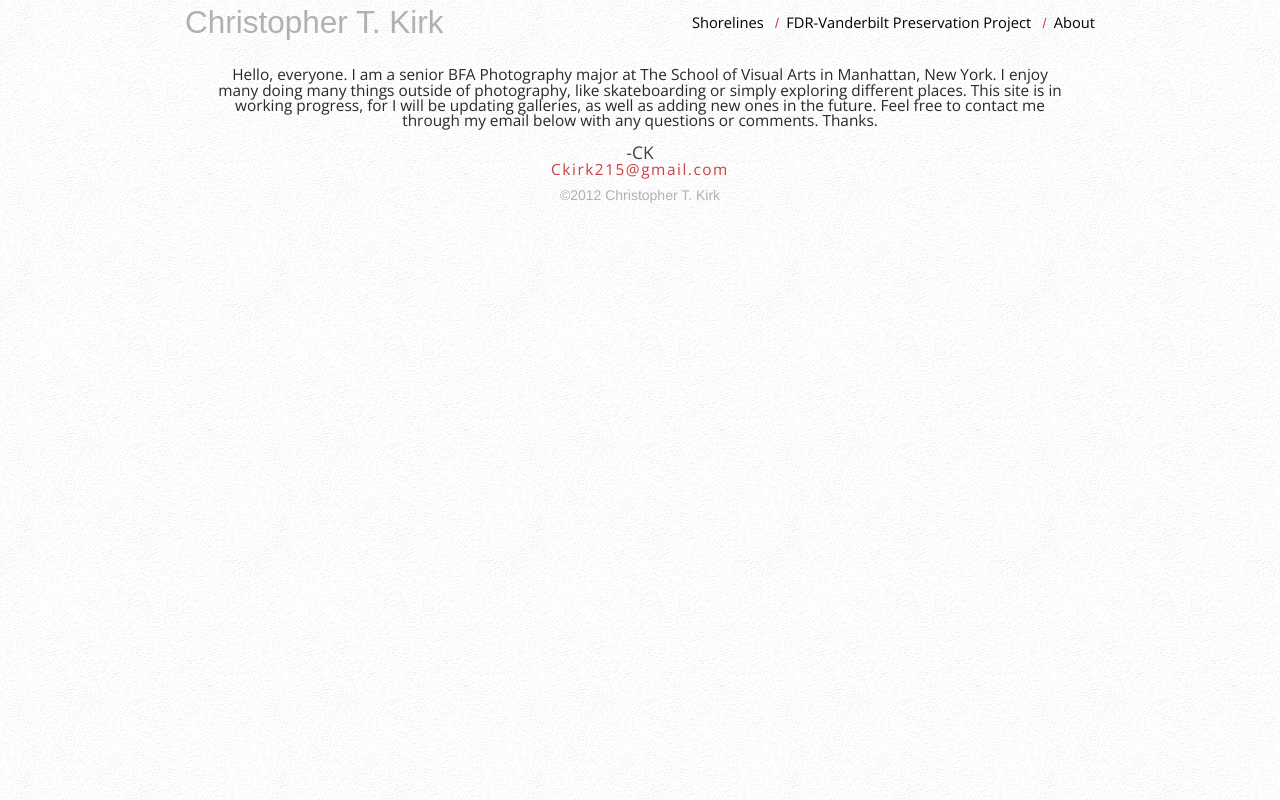
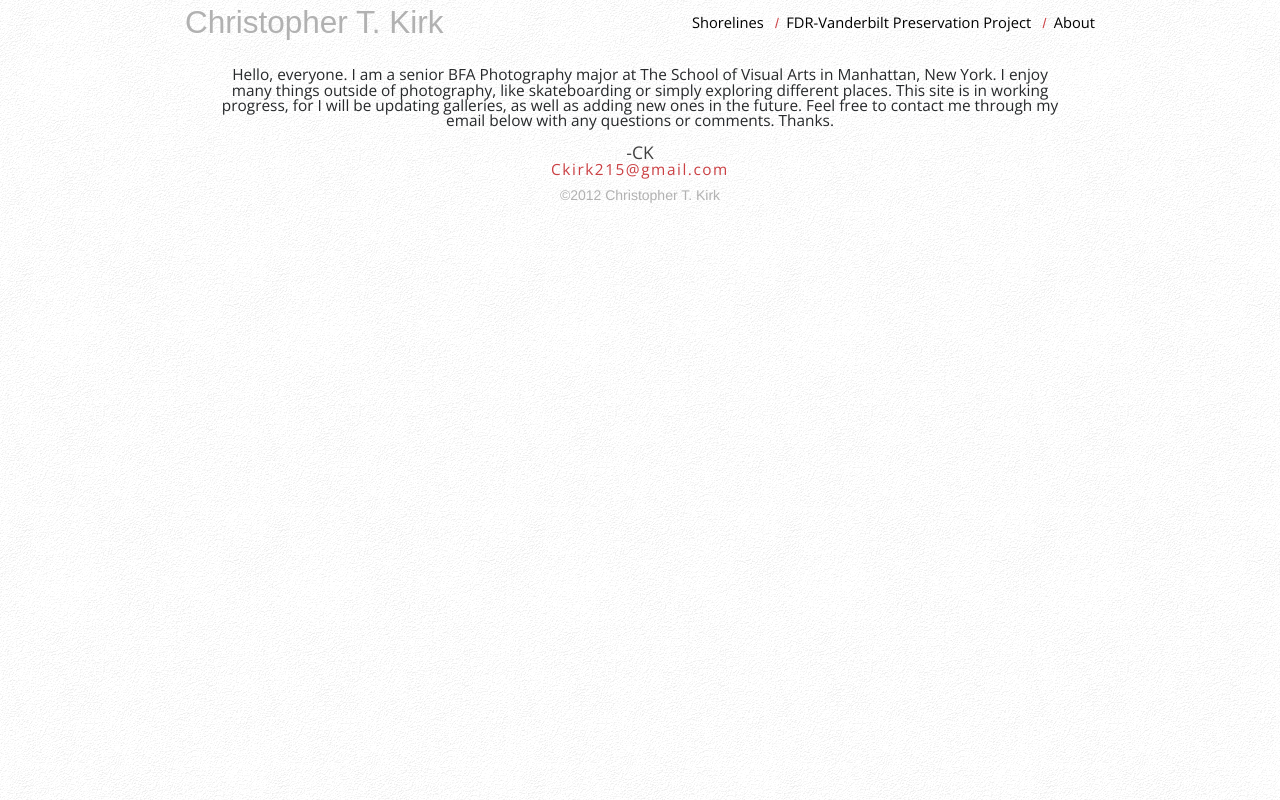
Before and after one commit to ckirk215/Gallery, a plain HTML site: page bio.html in a window 1280 px wide. Drawn offline with nearby package versions, Linux system fonts and the light colour scheme; a web font is replaced by a local one.

Commit message:
proof read

```diff
--- a/bio.html
+++ b/bio.html
@@ -52,7 +52,7 @@
 
   <div class="row">
     <div class="twelve columns bio">
-      Hello, everyone.  I am a senior BFA Photography major at The School of Visual Arts in Manhattan, New York.  I enjoy many doing many things outside of photography, like skateboarding or simply exploring different places.  This site is in working progress, for I will be updating galleries, as well as adding new ones in the future.  Feel free to contact me through my email below with any questions or comments. Thanks.
+      Hello, everyone.  I am a senior BFA Photography major at The School of Visual Arts in Manhattan, New York.  I enjoy many things outside of photography, like skateboarding or simply exploring different places.  This site is in working progress, for I will be updating galleries, as well as adding new ones in the future.  Feel free to contact me through my email below with any questions or comments. Thanks.
     </div>
 
     <div class="row">
```
